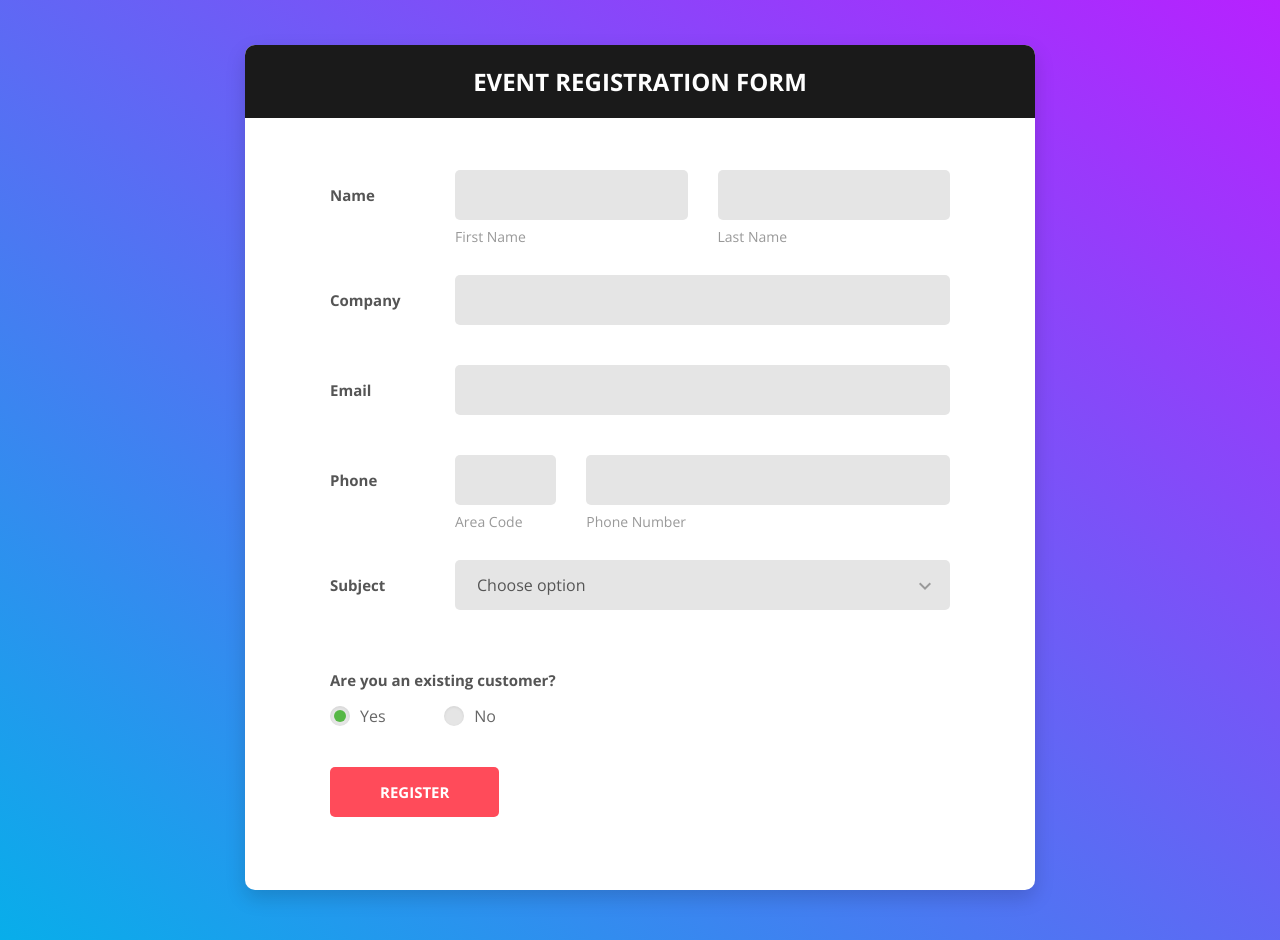
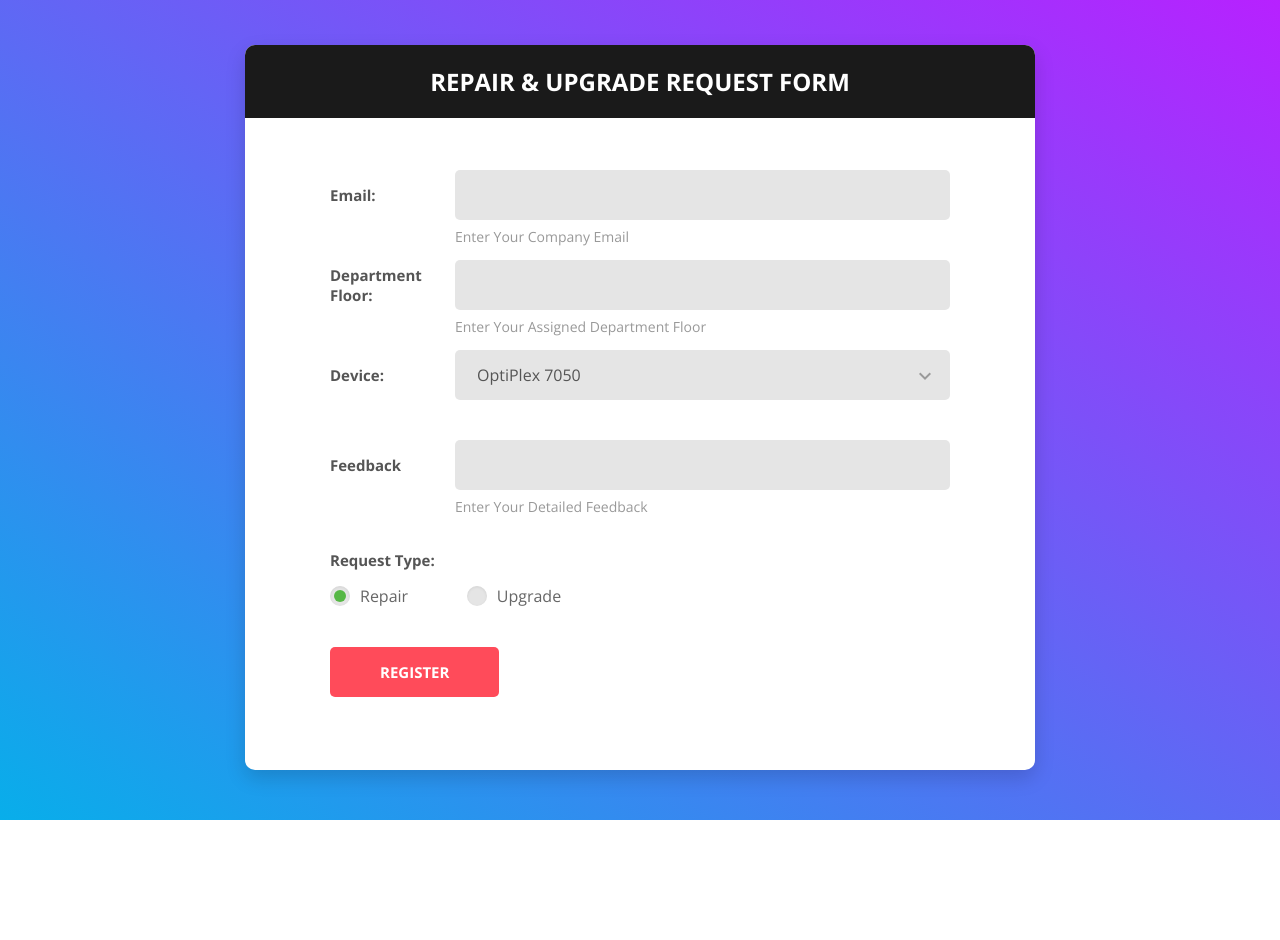
Before and after one commit to KenLorenz/hrm-prototype, a PHP site: page / in a window 1280 px wide. After the commit the page ends 820 px from the top, so only its background shows below. Run offline with PHP 8.4, Linux system fonts and the light colour scheme.

Commit message:
Finished request form page

```diff
--- a/prototype/index.php
+++ b/prototype/index.php
@@ -1,90 +1,60 @@
 <!DOCTYPE html>
 <html lang="en">
 
+<?php
+
+
+
+
+?>
+
+
 <head>
     <?php include('includes-regform/headassets.php') ?>
-
-    <title>Repair/Fix Request</title> <!-- this table is for requests -->
+    <title>Repair/Upgrade Request</title> <!-- this php contains table view -->
 </head>
 
 <body>
     <div class="page-wrapper bg-gra-03 p-t-45 p-b-50">
         <div class="wrapper wrapper--w790">
             <div class="card card-5">
+
                 <div class="card-heading">
-                    <h2 class="title">Event Registration Form</h2>
+                    <h2 class="title">Repair & Upgrade Request Form</h2>
                 </div>
+
                 <div class="card-body">
                     <form method="POST">
 
-                        <div class="form-row m-b-55">
-                            <div class="name">Name</div>
+                        <div class="form-row">
+                            <div class="name">Email:</div> <!-- This will be used for acquiring the department as well as employee involved -->
                             <div class="value">
-                                <div class="row row-space">
-                                    <div class="col-2">
-                                        <div class="input-group-desc">
-                                            <input class="input--style-5" type="text" name="first_name">
-                                            <label class="label--desc">first name</label>
-                                        </div>
-                                    </div>
-                                    <div class="col-2">
-                                        <div class="input-group-desc">
-                                            <input class="input--style-5" type="text" name="last_name">
-                                            <label class="label--desc">last name</label>
-                                        </div>
-                                    </div>
+                                <div class="input-group">
+                                    <input class="input--style-5" type="text" name="company" required>
+                                    <label class="label--desc">Enter your company email</label>
                                 </div>
                             </div>
                         </div>
 
-                        <div class="form-row">
-                            <div class="name">Company</div>
+                        <div class="form-row"> <!-- Max will depend on Department table floor column (new column) -->
+                            <div class="name">Department Floor:</div>
                             <div class="value">
                                 <div class="input-group">
-                                    <input class="input--style-5" type="text" name="company">
+                                    <input type="Number" class="input--style-5" type="text" name="company" min="1" max="10"  required>
+                                    <label class="label--desc">Enter your assigned department floor</label>
                                 </div>
                             </div>
                         </div>
 
-                        <div class="form-row">
-                            <div class="name">Email</div>
-                            <div class="value">
-                                <div class="input-group">
-                                    <input class="input--style-5" type="email" name="email">
-                                </div>
-                            </div>
-                        </div>
-
-                        <div class="form-row m-b-55">
-                            <div class="name">Phone</div>
-                            <div class="value">
-                                <div class="row row-refine">
-                                    <div class="col-3">
-                                        <div class="input-group-desc">
-                                            <input class="input--style-5" type="text" name="area_code">
-                                            <label class="label--desc">Area Code</label>
-                                        </div>
-                                    </div>
-                                    <div class="col-9">
-                                        <div class="input-group-desc">
-                                            <input class="input--style-5" type="text" name="phone">
-                                            <label class="label--desc">Phone Number</label>
-                                        </div>
-                                    </div>
-                                </div>
-                            </div>
-                        </div>
-
-                        <div class="form-row">
-                            <div class="name">Subject</div>
+                        <div class="form-row"> <!-- This option assumes that a company has a table specifically for devices that uses. -->
+                            <div class="name">Device: </div>
                             <div class="value">
                                 <div class="input-group">
                                     <div class="rs-select2 js-select-simple select--no-search">
-                                        <select name="subject">
-                                            <option disabled="disabled" selected="selected">Choose option</option>
-                                            <option>Subject 1</option>
-                                            <option>Subject 2</option>
-                                            <option>Subject 3</option>
+                                        <select name="subject" required>
+                                            <option>OptiPlex 7050</option> <!-- PC -->
+                                            <option>imageFORMULA DR-C225 II</option> <!-- Scanner -->
+                                            <option>PowerLite 1781W</option> <!-- Projector -->
                                         </select>
                                         <div class="select-dropdown"></div>
                                     </div>
@@ -92,17 +62,29 @@
                             </div>
                         </div>
 
+                        <div class="form-row">
+                            <div class="name">Feedback</div>
+                            <div class="value">
+                                <div class="input-group">
+                                    <input class="input--style-5" type="email" name="email" required>
+                                    <label type="Text" class="label--desc">Enter your detailed feedback</label>
+                                </div>
+                            </div>
+                        </div>
+
                         <div class="form-row p-t-20">
-                            <label class="label label--block">Are you an existing customer?</label>
+                            <label class="label label--block">Request Type:</label>
                             <div class="p-t-15">
-                                <label class="radio-container m-r-55">Yes
+                                <label class="radio-container m-r-55">Repair
                                     <input type="radio" checked="checked" name="exist">
                                     <span class="checkmark"></span>
                                 </label>
-                                <label class="radio-container">No
+
+                                <label class="radio-container">Upgrade
                                     <input type="radio" name="exist">
                                     <span class="checkmark"></span>
                                 </label>
+
                             </div>
                         </div>
 
```
